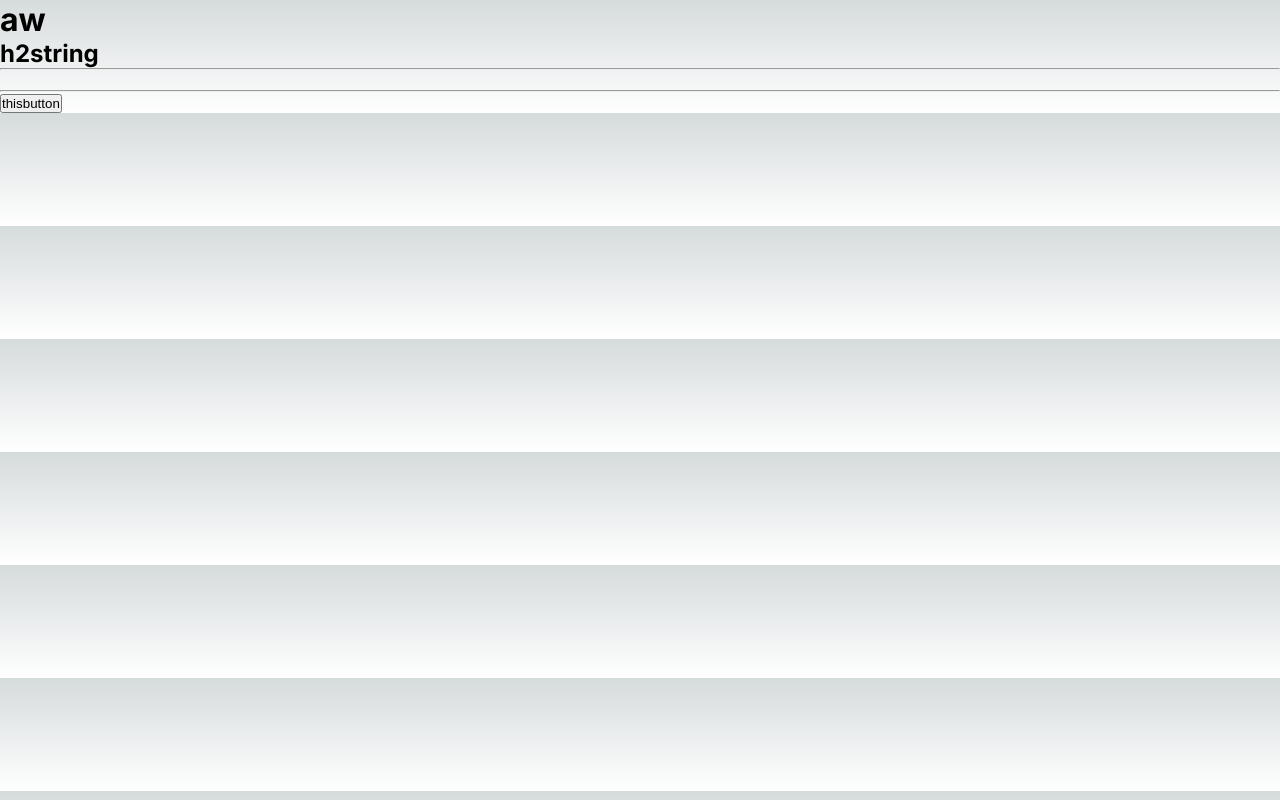
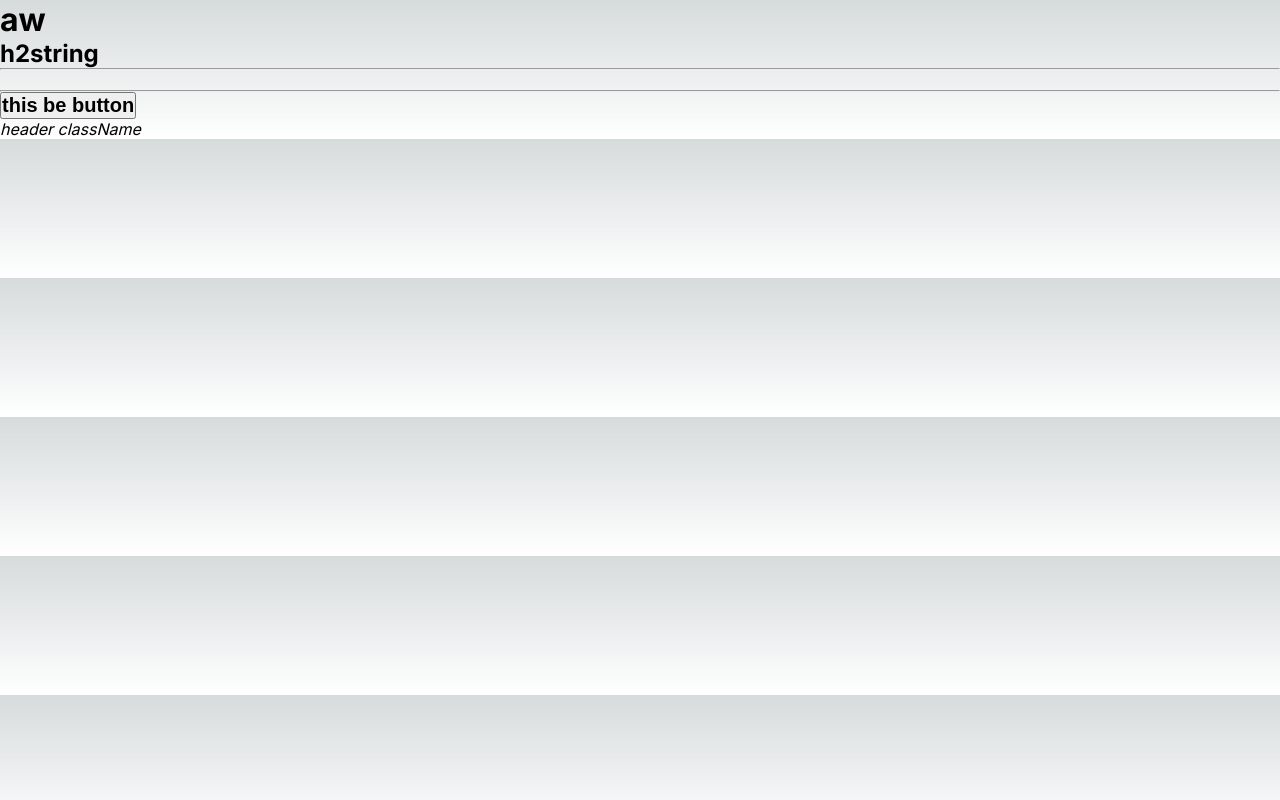
Before and after one commit to SKYD0TS/frontendtest-main, a Next.js app: page /dtest in a window 1280 px wide. Built offline with nearby package versions, Linux system fonts and the light colour scheme.

Commit message:
fixed child of type button with onclick

```diff
--- a/src/app/dtest/page.tsx
+++ b/src/app/dtest/page.tsx
@@ -42,28 +42,15 @@ function createReactElement(elements: { type: string, props: any, children: any
         })
     }
 
-    //?? ITERATE THROUGH CHILDREN
-    if (Array.isArray(elements.children)) {
-        console.error('ITERATE THROUGH CHILDREN?', elements)
-        console.log('elements.children is ARRAY', elements.children)
-        return elements.children.map((child, childN) => {
-            console.log('child', child)
-            if (Array.isArray(child.children)) {
-                console.log(child)
-                const childElements = createReactElement(child.children, handlers, args)
-                const element = createElement(child.type, { ...child.props, key: childN }, childElements)
-                return element
-            }
-            console.log('createReactElement', child.type, { ...child.props, key: childN }, child.children)
-            return createReactElement({ type: child.type, props: { ...child.props, key: childN }, children: child.children }, handlers, args)
-        })
-    }
-
     //?? ITERATE THROUGH ELEMENTS
     if (Array.isArray(elements)) {
         console.log('elements is ARRAY', elements)
         return elements.map((element, elementN) => {
             console.log('element', element)
+            if (element.type === 'button' && element.props.onClick.function && element.props.onClick.args && handlers) {
+                console.log('this is button', element.props)
+                element.props.onClick = returnFunction(element.props.onClick.function, element.props.onClick.args, handlers, args)
+            }
             if (Array.isArray(element.children)) {
                 console.log('element.children', element.children)
                 const elementObject = { type: element.type, props: { ...element.props, key: elementN }, children: element.children }
@@ -117,34 +104,32 @@ export default function Page() {
             header: "#",
             className: 'AWHF',
             enableSorting: false,
+            children: [{
+                type: 'div',
                 children: [
                     {
                         type: 'button',
                         props: {
                             onClick: { function: 'onClick', args: ['header', 'className'] }
                         },
-                    children: 'thisbutton',
+                        children: [
+                            {
+                                type: 'h2',
+                                children: 'this be button   '
+                            }
+                        ],
                     },
                 ]
             },
-        // {
-        //     type: 'i',
-        //     props: { className: 'classname' },
-        //     children: [
-        //         { function: 'addWord', args: ['header', 'className'] }
-        //     ]
-        // },
-        // {
-        //     type: 'i',
-        //     props: { className: 'classname' },
-        //     children: [
-        //         { function: 'addWord', args: ['header', 'className'] }
-        //     ]
-        // },
-        // {
-        //     accessorKey: "username",
-        //     header: "Username",
-        // },
+            {
+                type: 'i',
+                props: { className: 'classname' },
+                children: [
+                    { function: 'addWord', args: ['header', 'className'] }
+                ]
+            },
+            ]
+        },
     ])
 
 
```
Lines whose indentation alone changed are shown as unchanged.
